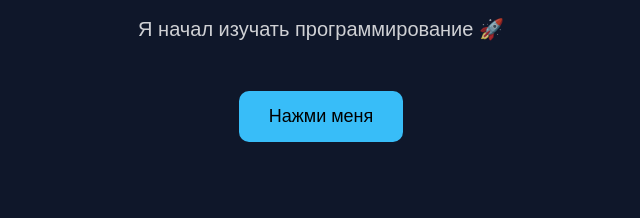
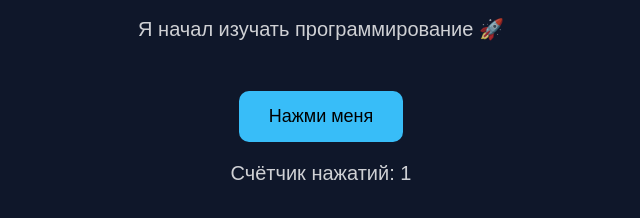
Before and after one commit to artyrzenkevich-alt/artyrzeenkevich-alt.github.io, a plain HTML site: page index.html in a window 1280 px wide. Both pictures are taken after a click on the button "Нажми меня". Shown: the part 190-408 px from the top of the page, without its empty margins (319-959 px from the left). Drawn offline with Linux system fonts and the light colour scheme.

Commit message:
Add click counter functionality to index.html

```diff
--- a/index.html
+++ b/index.html
@@ -51,5 +51,18 @@
     Нажми меня
   </button>
 
+  <p>Счётчик нажатий: <span id="clickCounter">0</span></p>
+
+  <script>
+    let count = 0;
+    const myButton = document.querySelector('button');
+    const counterDisplay = document.getElementById('clickCounter');
+
+    myButton.addEventListener('click', function() {
+      count = count + 1;
+      counterDisplay.textContent = count;
+    });
+  </script>
+
 </body>
 </html>
```
